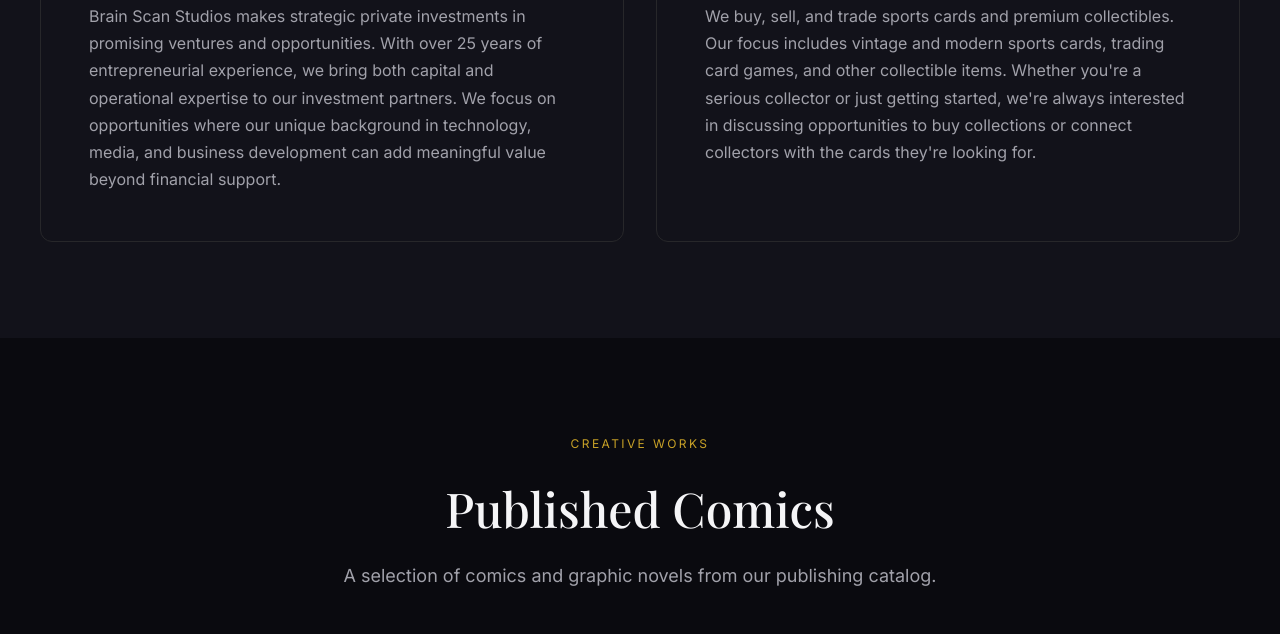
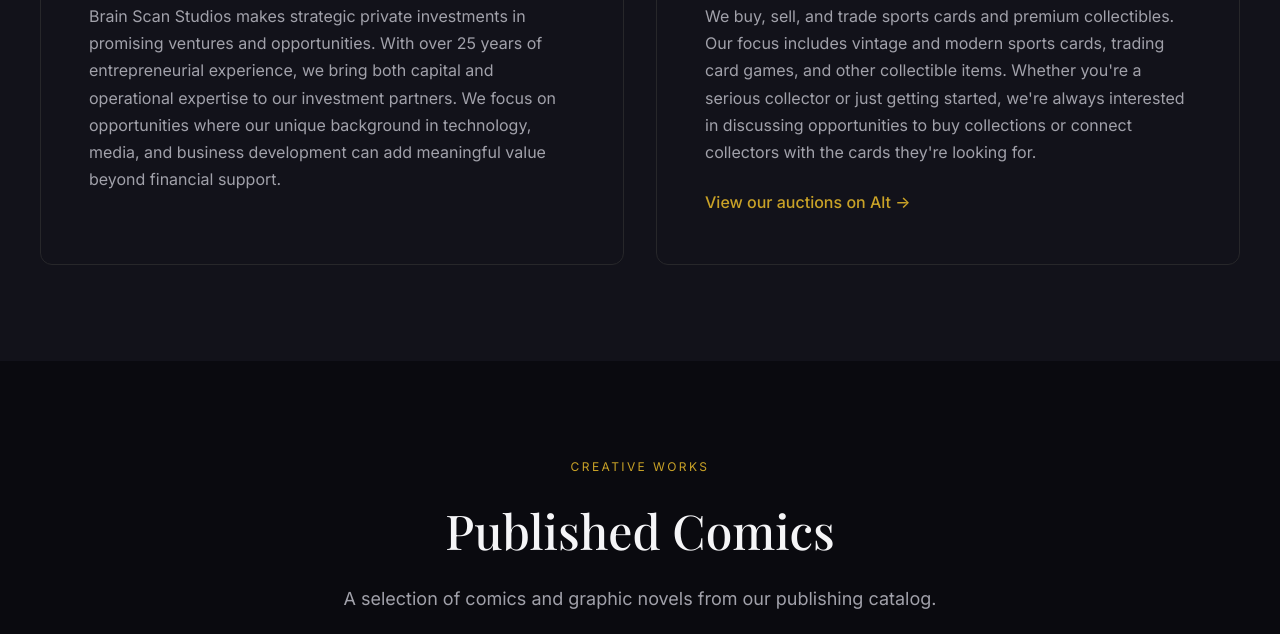
Before and after one commit to brainscanstudios/brainscanstudios_www, a plain HTML site: page index.html in a window 1280 px wide. Shown: the part 3075-3709 px from the top of the page. Drawn offline with nearby package versions, Linux system fonts and the light colour scheme.

Commit message:
adding link to Alt Auctions

```diff
--- a/index.html
+++ b/index.html
@@ -831,6 +831,9 @@
                     </div>
                     <h3>Trading Cards & Collectibles</h3>
                     <p>We buy, sell, and trade sports cards and premium collectibles. Our focus includes vintage and modern sports cards, trading card games, and other collectible items. Whether you're a serious collector or just getting started, we're always interested in discussing opportunities to buy collections or connect collectors with the cards they're looking for.</p>
+                    <a href="https://app.alt.xyz/liquid-auctions?seller=brainscanstudios&sortBy=highest_price_first" target="_blank" rel="noopener" style="display: inline-flex; align-items: center; gap: 0.5rem; margin-top: 1.5rem; color: var(--accent); text-decoration: none; font-weight: 500; transition: opacity 0.2s ease;">
+                        View our auctions on Alt →
+                    </a>
                 </div>
             </div>
         </div>
```
